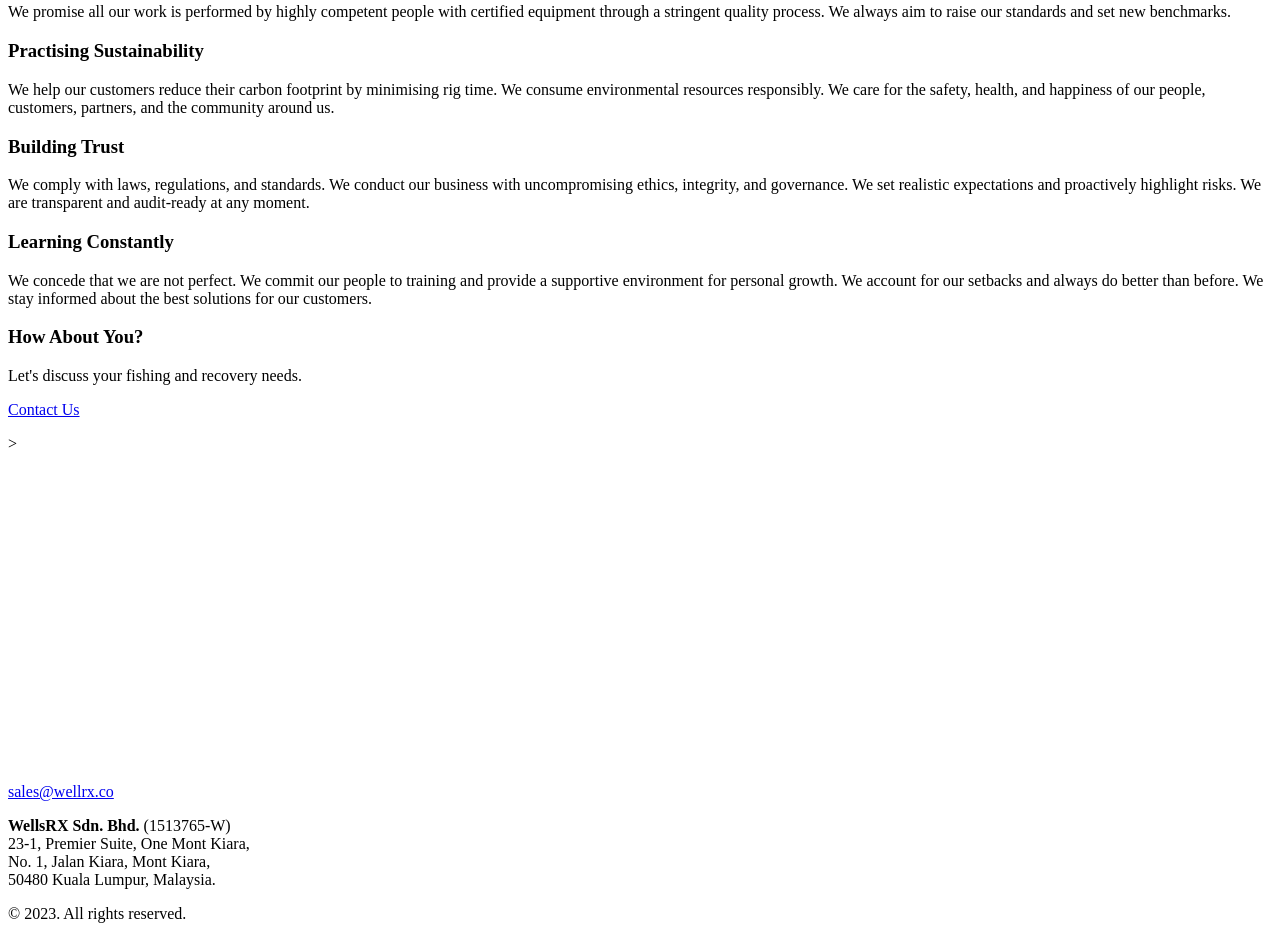
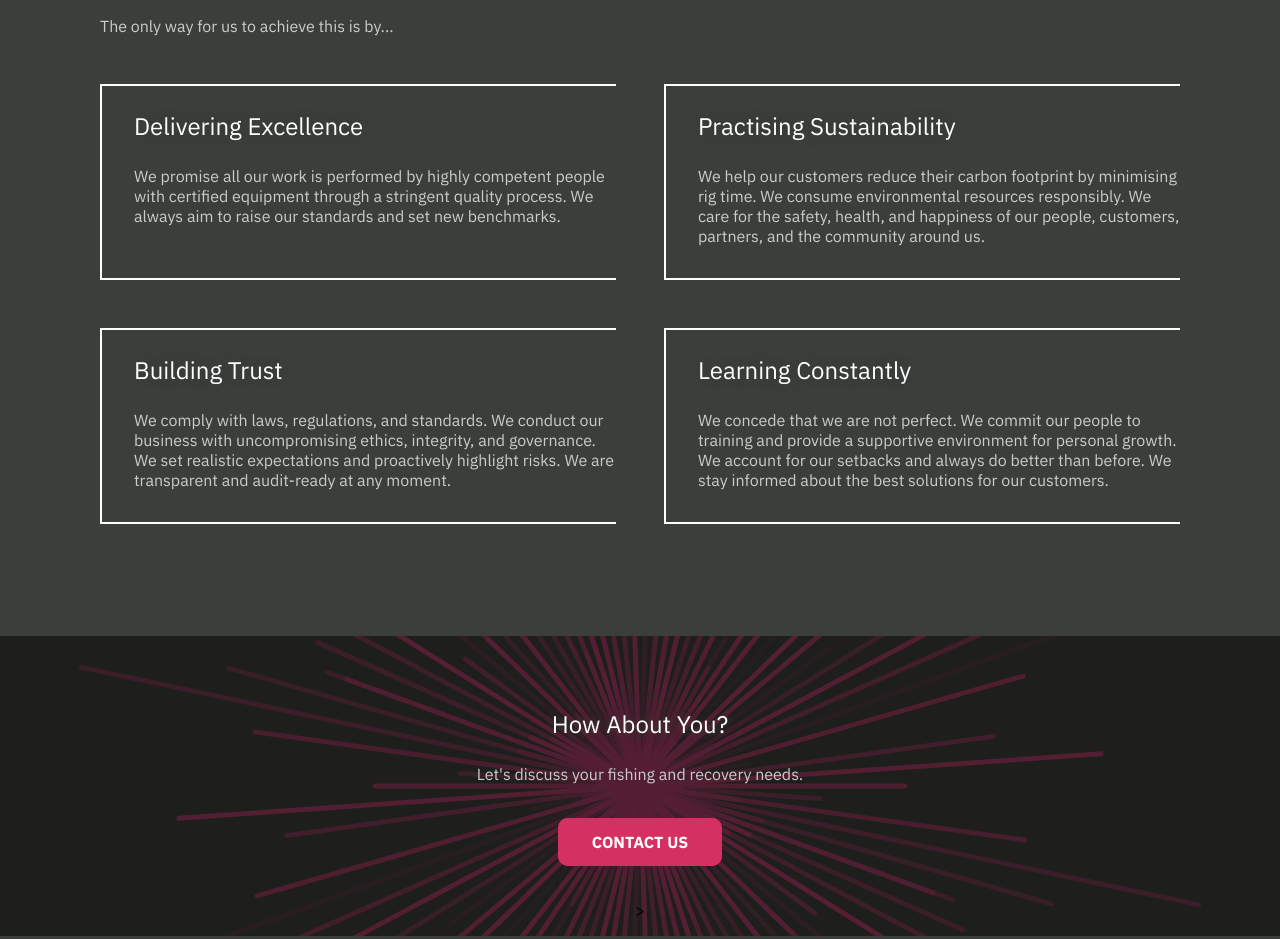
Before and after one commit to nadzimalrash/wellsrx, an Eleventy site: page src/about.njk in a window 1280 px wide. Shown: the part 645-1584 px from the top of the page. Built offline with nearby package versions, Linux system fonts and the light colour scheme; Eleventy itself is replaced by a stand-in of ours; files that its build step writes are made by us from their sources; the site is published under a folder, as on GitHub Pages, so addresses that start at the root find nothing.

Commit message:
fixed css reference

```diff
--- a/src/_includes/base.njk
+++ b/src/_includes/base.njk
@@ -4,8 +4,7 @@
     <meta charset="UTF-8">
     <meta name="viewport" content="width=device-width, initial-scale=1.0">
     <title>{{ title }}</title>
-    <link rel="stylesheet" href="/style.css">
-    <script src="/script.js"></script>
+    <link rel="stylesheet" href="../style.css">
     <link rel="preconnect" href="https://fonts.googleapis.com">
     <link rel="preconnect" href="https://fonts.gstatic.com" crossorigin>
     <link href="https://fonts.googleapis.com/css2?family=Figtree:wght@400;600&family=IBM+Plex+Sans:wght@400;700&display=swap" rel="stylesheet">
```
